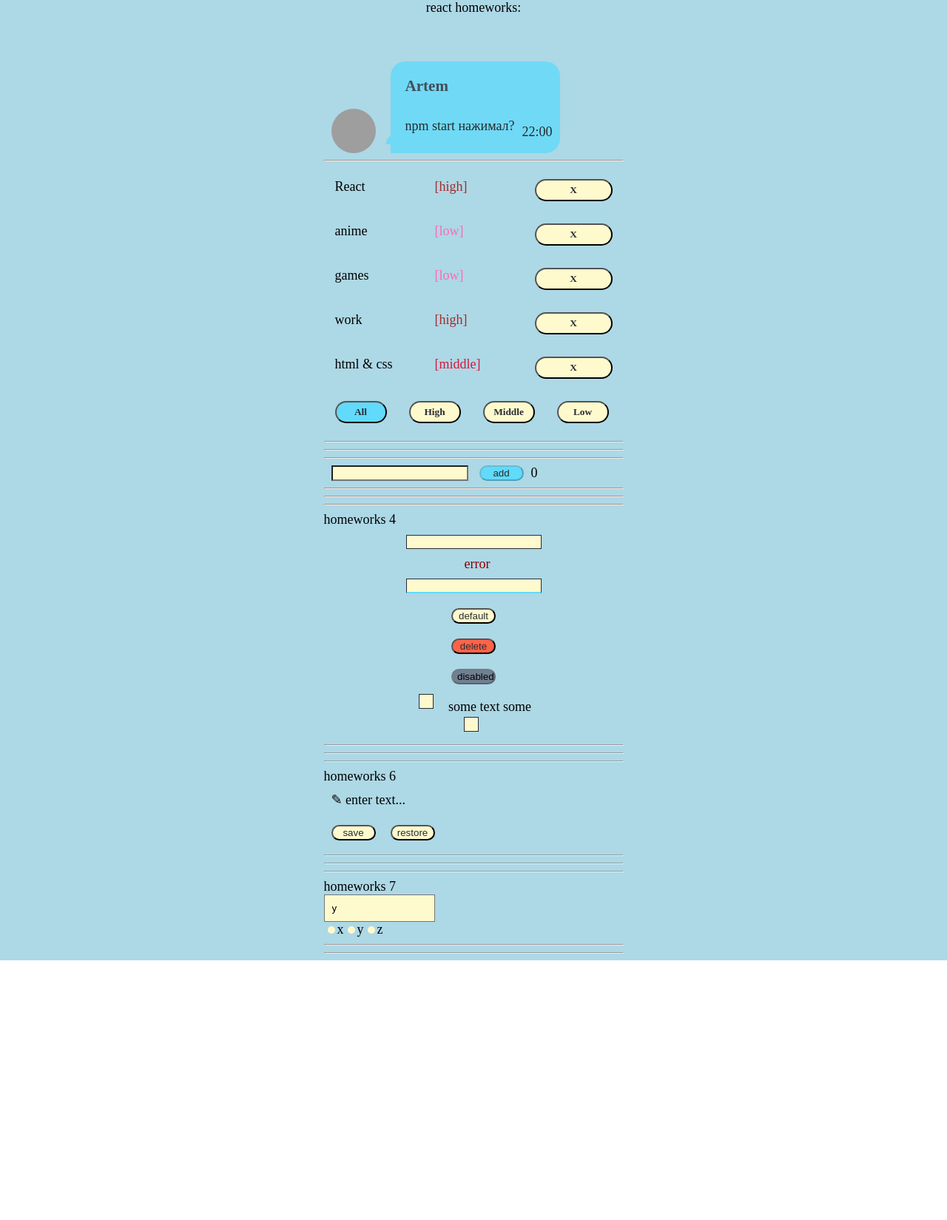
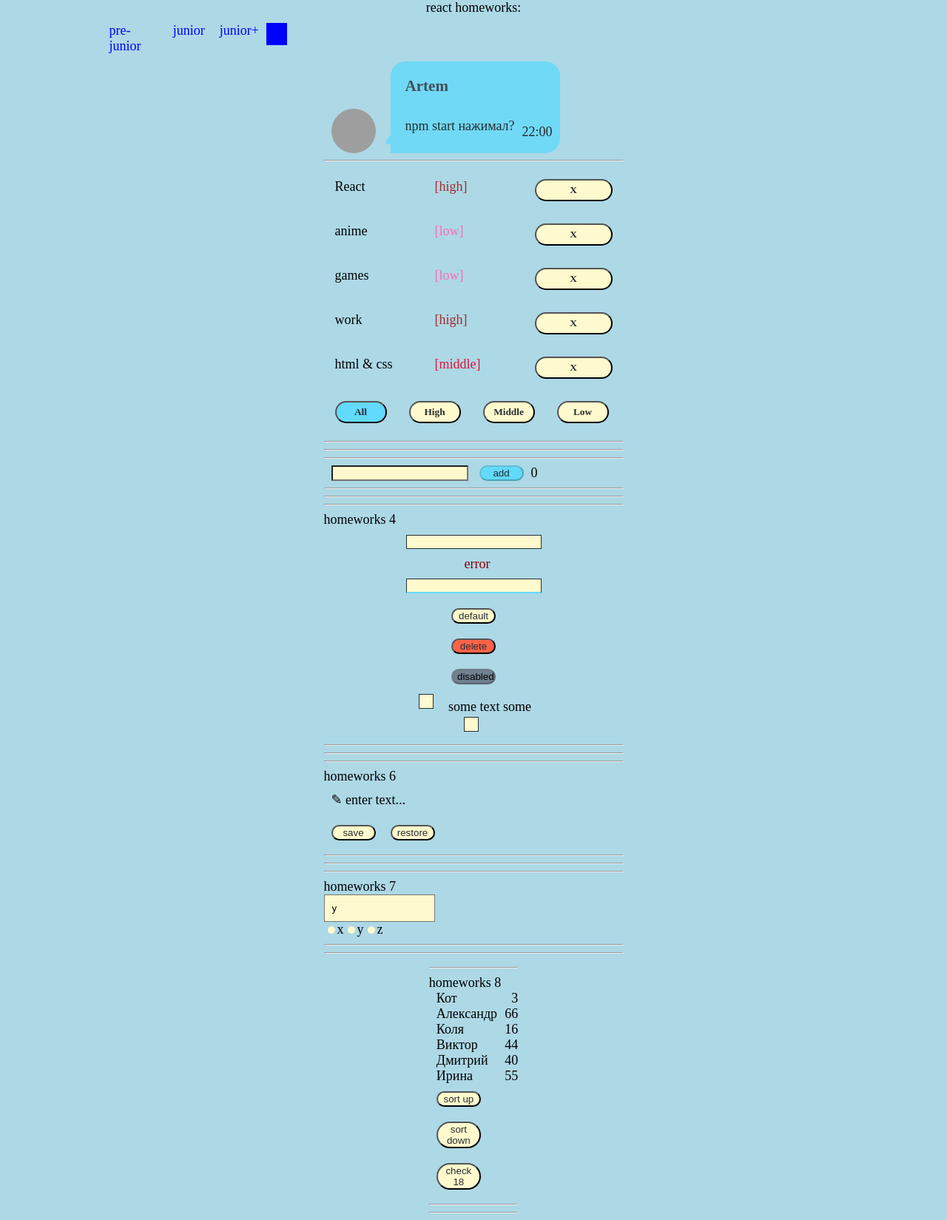
Before and after one commit to KarolinaEsepenok/dzIgnat, a React (Create React App) app: page /#/pre-junior in a window 1280 px wide. Shown: the whole page at 74% size. Before the commit the page ends 1298 px from the top, so only its background shows below. Built offline with nearby package versions, Linux system fonts and the light colour scheme; grey boxes are pictures that could not be loaded.

Commit message:
HW9Commit

```diff
--- a/src/p1-main/m1-ui/u1-app/App.tsx
+++ b/src/p1-main/m1-ui/u1-app/App.tsx
@@ -19,7 +19,7 @@ function App() {
             eslint-disable-next-line react/jsx-no-undef
             <HW4/>*/}
             <HW5/>
-
+<HW8/>
 
 
         </div>
--- a/src/p2-homeworks/h5/Header.module.css
+++ b/src/p2-homeworks/h5/Header.module.css
@@ -20,7 +20,7 @@
     display: flex;
     width: 250px;
     transition-duration: 1000ms;
-    transform: translate(-965px);
+    transform: translate(-300px);
 }
 .header:hover{
     transition-duration: 1000ms;
--- a/src/p2-homeworks/h8/HW8.tsx
+++ b/src/p2-homeworks/h8/HW8.tsx
@@ -28,11 +28,11 @@ function HW8() {
         <div key={p._id} className={s.userItems}>
             <span>{p.name}</span>
             <span>{p.age}</span>
-            some name, age
+
         </div>
     ))
 
-    const sort = () => setPeople(homeWorkReducer(initialPeople, {type: 'sort', payload: 'up'}))
+    const sortUp = () => setPeople(homeWorkReducer(initialPeople, {type: 'sort', payload: 'up'}))
     const sortDown = () => setPeople(homeWorkReducer(initialPeople, {type: 'sort', payload: 'down'}))
     const check18 = () => setPeople(homeWorkReducer(initialPeople, {type: 'check', payload: 18}))
     return (
--- a/src/p2-homeworks/h8/bll/homeWorkReducer.ts
+++ b/src/p2-homeworks/h8/bll/homeWorkReducer.ts
@@ -6,7 +6,7 @@ type ActionType={
 export const homeWorkReducer = (state: UserPropsType[], action: ActionType): UserPropsType[] => { // need to fix any
     switch (action.type) {
         case 'sort': {
-            const newState =[...state].sort( (a:,b) => {
+            const newState =[...state].sort( (a, b) => {
                 if(a.name > b.name) return 1
                 else if(a.name<b.name) return -1
                 else return 0
--- a/src/p2-homeworks/h8/hw8.module.css
+++ b/src/p2-homeworks/h8/hw8.module.css
@@ -0,0 +1,5 @@
+.userItems {
+    display: flex;
+    justify-content: space-between;
+    flex-direction: row;
+}
--- a/src/p2-homeworks/h9/Clock.tsx
+++ b/src/p2-homeworks/h9/Clock.tsx
@@ -7,6 +7,7 @@ function Clock() {
     const [show, setShow] = useState<boolean>(false)
 
     const stop = () => {
+        setDate()
         // stop
     }
     const start = () => {
@@ -18,9 +19,11 @@ function Clock() {
     }
 
     const onMouseEnter = () => {
+        setDate()
         // show
     }
     const onMouseLeave = () => {
+        setShow()
         // close
     }
 
```
